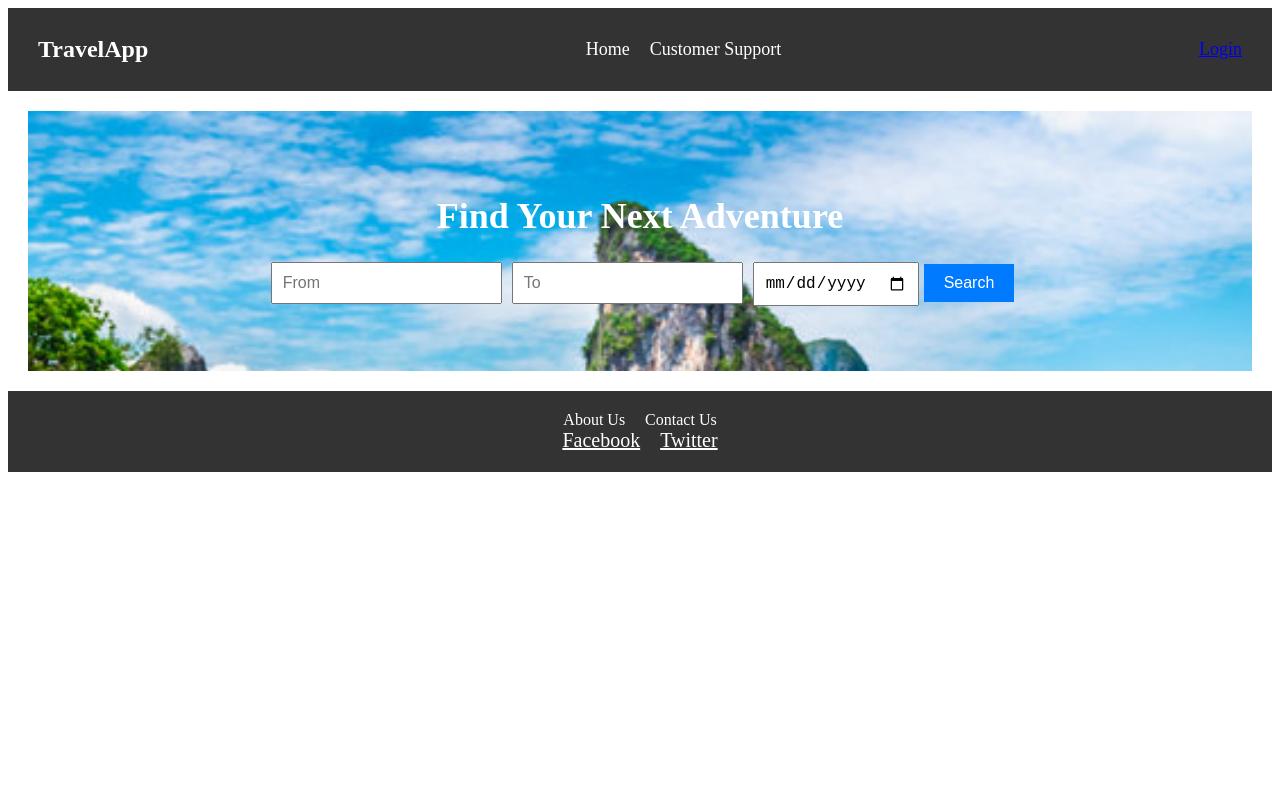
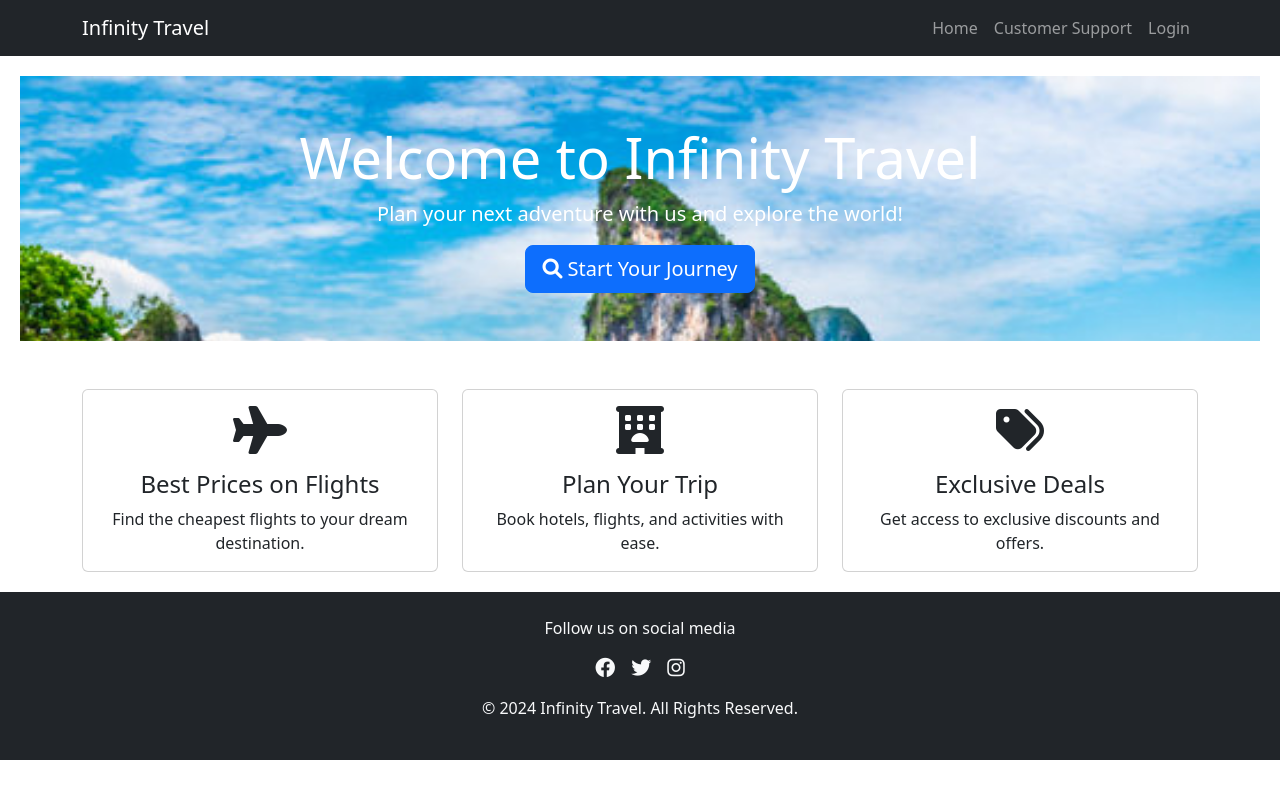
Before and after one commit to asthad1/Infinity_Travel, a React (Create React App) app in the folder frontend/: page / in a window 1280 px wide. Built offline with nearby package versions, Linux system fonts and the light colour scheme; the HTML template or start-up script is replaced by a standard one.

Commit message:
Updated app frontend to use bootstrap and font awesome

```diff
--- a/frontend/public/index.html
+++ b/frontend/public/index.html
@@ -6,6 +6,16 @@
     <meta name="theme-color" content="#000000" />
     <meta name="description" content="Infinity Travel application" />
     <title>Infinity Travel</title>
+    <!-- Bootstrap CSS -->
+    <link
+      href="https://cdn.jsdelivr.net/npm/bootstrap@5.3.0/dist/css/bootstrap.min.css"
+      rel="stylesheet"
+    />
+    <!-- Font Awesome CSS -->
+    <link
+      rel="stylesheet"
+      href="https://cdnjs.cloudflare.com/ajax/libs/font-awesome/6.0.0-beta3/css/all.min.css"
+    />
   </head>
   <body>
     <noscript>You need to enable JavaScript to run this app.</noscript>
--- a/frontend/src/components/Footer.css
+++ b/frontend/src/components/Footer.css
@@ -1,28 +1 @@
 /* Footer.css */
-.footer {
-  background-color: #333;
-  color: white;
-  text-align: center;
-  padding: 20px 0;
-}
-
-.footer-links a {
-  color: white;
-  margin: 0 10px;
-  text-decoration: none;
-  font-size: 16px;
-}
-
-.footer-links a:hover {
-  text-decoration: underline;
-}
-
-.footer-social a {
-  color: white;
-  margin: 0 10px;
-  font-size: 20px;
-}
-
-.footer-social a:hover {
-  text-decoration: underline;
-}
--- a/frontend/src/components/Footer.js
+++ b/frontend/src/components/Footer.js
@@ -1,19 +1,26 @@
 import React from 'react';
 import './Footer.css';  // Import styles
 
-const Footer = () => {
+function Footer() {
   return (
-    <footer className="footer">
-      <div className="footer-links">
-        <a href="/about">About Us</a>
-        <a href="/contact">Contact Us</a>
+    <footer className="bg-dark text-light text-center p-4">
+      <div className="container">
+        <p>Follow us on social media</p>
+        <a href="https://facebook.com" className="text-light mx-2">
+          <i className="fab fa-facebook fa-lg"></i>
+        </a>
+        <a href="https://twitter.com" className="text-light mx-2">
+          <i className="fab fa-twitter fa-lg"></i>
+        </a>
+        <a href="https://instagram.com" className="text-light mx-2">
+          <i className="fab fa-instagram fa-lg"></i>
+        </a>
       </div>
-      <div className="footer-social">
-        <a href="https://facebook.com">Facebook</a>
-        <a href="https://twitter.com">Twitter</a>
+      <div className="container mt-3">
+        <p>&copy; 2024 Infinity Travel. All Rights Reserved.</p>
       </div>
     </footer>
   );
-};
+}
 
 export default Footer;
--- a/frontend/src/components/Navbar.css
+++ b/frontend/src/components/Navbar.css
@@ -1,37 +1 @@
 /* Navbar.css */
-.navbar {
-  display: flex;
-  justify-content: space-between;
-  align-items: center;
-  padding: 15px 30px;
-  background-color: #333;
-  color: white;
-}
-
-.logo h1 {
-  margin: 0;
-  font-size: 24px;
-}
-
-.nav-links {
-  list-style: none;
-  display: flex;
-}
-
-.nav-links li {
-  margin-right: 20px;
-}
-
-.nav-links a {
-  color: white;
-  text-decoration: none;
-  font-size: 18px;
-}
-
-.nav-links a:hover {
-  text-decoration: underline;
-}
-
-.user-profile {
-  font-size: 18px;
-}
--- a/frontend/src/components/Navbar.js
+++ b/frontend/src/components/Navbar.js
@@ -2,22 +2,46 @@ import React from 'react';
 import { Link } from 'react-router-dom';
 import './Navbar.css';  // Import styles
 
-const Navbar = () => {
+function Navbar() {
   return (
-    <nav className="navbar">
-      <div className="logo">
-        <h1>TravelApp</h1>
-      </div>
-      <ul className="nav-links">
-        <li><Link to="/">Home</Link></li>
-        <li><Link to="/support">Customer Support</Link></li>
-        {/* Add more links as needed */}
-      </ul>
-      <div className="user-profile">
-        <Link to="/login">Login</Link>
+    <nav className="navbar navbar-expand-lg navbar-dark bg-dark">
+      <div className="container">
+        <Link className="navbar-brand" to="/">
+          Infinity Travel
+        </Link>
+        <button
+          className="navbar-toggler"
+          type="button"
+          data-bs-toggle="collapse"
+          data-bs-target="#navbarNav"
+          aria-controls="navbarNav"
+          aria-expanded="false"
+          aria-label="Toggle navigation"
+        >
+          <span className="navbar-toggler-icon"></span>
+        </button>
+        <div className="collapse navbar-collapse" id="navbarNav">
+          <ul className="navbar-nav ms-auto">
+            <li className="nav-item">
+              <Link className="nav-link" to="/">
+                Home
+              </Link>
+            </li>
+            <li className="nav-item">
+              <Link className="nav-link" to="/support">
+                Customer Support
+              </Link>
+            </li>
+            <li className="nav-item">
+              <Link className="nav-link" to="/login">
+                Login
+              </Link>
+            </li>
+          </ul>
+        </div>
       </div>
     </nav>
   );
-};
+}
 
 export default Navbar;
--- a/frontend/src/pages/Home.css
+++ b/frontend/src/pages/Home.css
@@ -1,37 +1,14 @@
 /* Home.css */
 .home {
-  text-align: center;
   padding: 20px;
 }
 
-.hero {
+.jumbotron {
   background-image: url('../assets/images/ladyonboat.jpg');
-  /* Add your hero image */
   background-size: cover;
-  padding: 60px 0;
   color: white;
 }
 
-.hero h1 {
-  font-size: 36px;
-  margin-bottom: 20px;
+.card-title {
+  font-size: 1.5rem;
 }
-
-.search-bar input {
-  padding: 10px;
-  margin: 5px;
-  font-size: 16px;
-}
-
-.search-bar button {
-  padding: 10px 20px;
-  background-color: #007BFF;
-  color: white;
-  border: none;
-  cursor: pointer;
-  font-size: 16px;
-}
-
-.search-bar button:hover {
-  background-color: #0056b3;
-}
--- a/frontend/src/pages/Home.js
+++ b/frontend/src/pages/Home.js
@@ -1,20 +1,60 @@
 import React from 'react';
 import './Home.css';  // Import styles
 
-const Home = () => {
+function Home() {
   return (
     <div className="home">
-      <div className="hero">
-        <h1>Find Your Next Adventure</h1>
-        <div className="search-bar">
-          <input type="text" placeholder="From" />
-          <input type="text" placeholder="To" />
-          <input type="date" />
-          <button>Search</button>
+      {/* Hero Section */}
+      <div className="jumbotron text-center bg-light p-5">
+        <h1 className="display-4">Welcome to Infinity Travel</h1>
+        <p className="lead">
+          Plan your next adventure with us and explore the world!
+        </p>
+        <a href="#search" className="btn btn-primary btn-lg">
+          <i className="fas fa-search"></i> Start Your Journey
+        </a>
+      </div>
+
+      {/* Features Section */}
+      <div className="container mt-5">
+        <div className="row">
+          <div className="col-md-4">
+            <div className="card text-center">
+              <div className="card-body">
+                <i className="fas fa-plane fa-3x mb-3"></i>
+                <h5 className="card-title">Best Prices on Flights</h5>
+                <p className="card-text">
+                  Find the cheapest flights to your dream destination.
+                </p>
+              </div>
+            </div>
+          </div>
+          <div className="col-md-4">
+            <div className="card text-center">
+              <div className="card-body">
+                <i className="fas fa-hotel fa-3x mb-3"></i>
+                <h5 className="card-title">Plan Your Trip</h5>
+                <p className="card-text">
+                  Book hotels, flights, and activities with ease.
+                </p>
+              </div>
+            </div>
+          </div>
+          <div className="col-md-4">
+            <div className="card text-center">
+              <div className="card-body">
+                <i className="fas fa-tags fa-3x mb-3"></i>
+                <h5 className="card-title">Exclusive Deals</h5>
+                <p className="card-text">
+                  Get access to exclusive discounts and offers.
+                </p>
+              </div>
+            </div>
+          </div>
         </div>
       </div>
     </div>
   );
-};
+}
 
 export default Home;
--- a/frontend/src/pages/Support.css
+++ b/frontend/src/pages/Support.css
@@ -1,25 +1 @@
 /* Support.css */
-.support {
-  padding: 20px;
-  text-align: center;
-}
-
-.support h1 {
-  font-size: 32px;
-  margin-bottom: 20px;
-}
-
-.support p {
-  font-size: 18px;
-  color: #666;
-  margin-bottom: 40px;
-}
-
-.category-card {
-  padding: 15px;
-  margin: 10px;
-  background-color: #f9f9f9;
-  border: 1px solid #ddd;
-  display: inline-block;
-  min-width: 150px;
-}
--- a/frontend/src/pages/Support.js
+++ b/frontend/src/pages/Support.js
@@ -1,13 +1,63 @@
 import React from 'react';
 import './Support.css';  // Import styles
 
-const Support = () => {
+function Support() {
   return (
-    <div className="support">
-      <h1>Customer Support</h1>
-      <p>How can we assist you today?</p>
+    <div className="container my-5">
+      <h1 className="text-center">Customer Support</h1>
+      <p className="lead text-center">
+        We're here to help. Please select from the options below.
+      </p>
+
+      {/* Support Options */}
+      <div className="row mt-5">
+        <div className="col-md-4">
+          <div className="card text-center">
+            <div className="card-body">
+              <i className="fas fa-question-circle fa-3x mb-3"></i>
+              <h5 className="card-title">FAQ</h5>
+              <p className="card-text">
+                Find answers to commonly asked questions.
+              </p>
+              <a href="/faq" className="btn btn-primary">
+                Go to FAQ
+              </a>
+            </div>
+          </div>
+        </div>
+
+        <div className="col-md-4">
+          <div className="card text-center">
+            <div className="card-body">
+              <i className="fas fa-envelope fa-3x mb-3"></i>
+              <h5 className="card-title">Email Support</h5>
+              <p className="card-text">
+                Send us an email and we’ll get back to you within 24 hours.
+              </p>
+              <a href="mailto:support@infinitytravel.com" className="btn btn-primary">
+                Email Us
+              </a>
+            </div>
+          </div>
+        </div>
+
+        <div className="col-md-4">
+          <div className="card text-center">
+            <div className="card-body">
+              <i className="fas fa-phone fa-3x mb-3"></i>
+              <h5 className="card-title">Phone Support</h5>
+              <p className="card-text">
+                Call us directly for immediate assistance.
+              </p>
+              <a href="tel:+1234567890" className="btn btn-primary">
+                Call Us
+              </a>
+            </div>
+          </div>
+        </div>
+      </div>
     </div>
   );
-};
+}
 
 export default Support;
```
